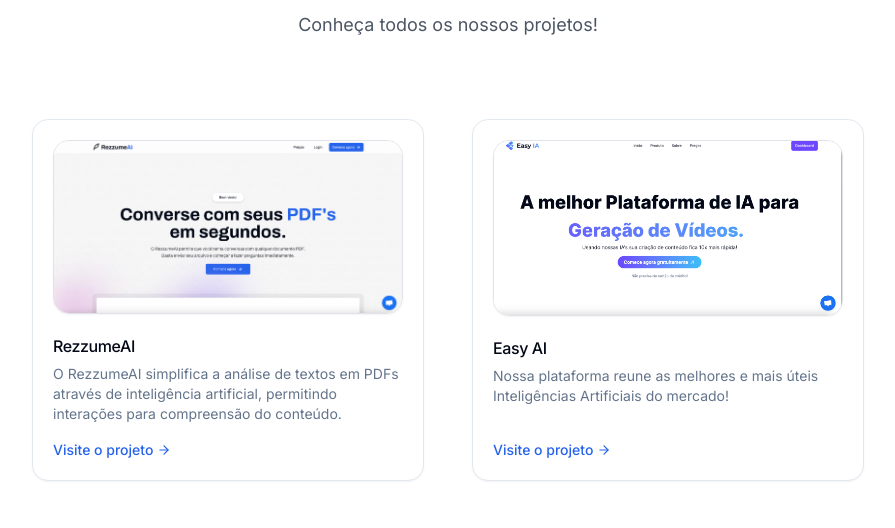
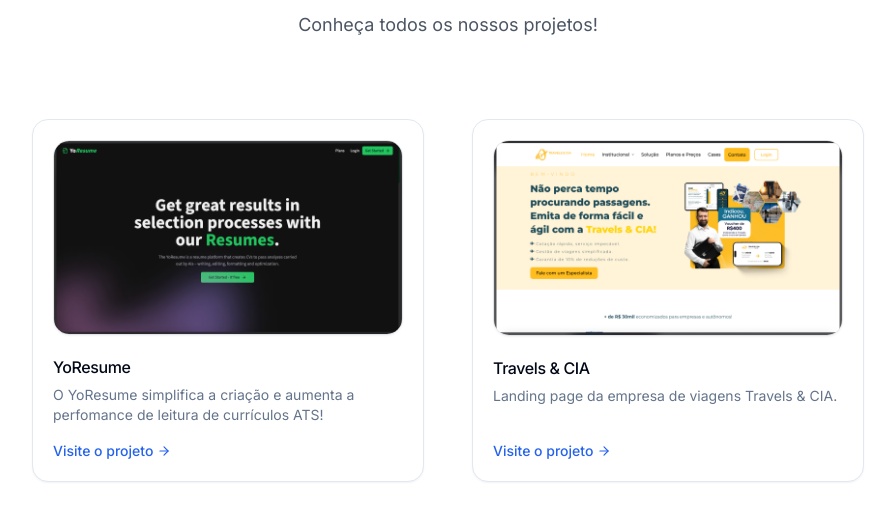
Before and after one commit to jovimoura/jm-tech-website, a React (Vite) app: page /about in a window 1280 px wide. Shown: the part 733-1261 px from the top of the page, without its empty margins (192-1087 px from the left). Built offline with nearby package versions, Linux system fonts and the light colour scheme.

Commit message:
new projects

```diff
--- a/src/routes/About.tsx
+++ b/src/routes/About.tsx
@@ -13,6 +13,20 @@
 import { Link } from "react-router-dom";
 
 const projects = [
+  {
+    src: "/images/projects/yoresume.png",
+    name: "YoResume",
+    link: "https://www.yoresume.work/",
+    description:
+      "O YoResume simplifica a criação e aumenta a perfomance de leitura de currículos ATS!",
+  },
+  {
+    src: "/images/projects/travels.png",
+    name: "Travels & CIA",
+    link: "https://travelsecia.com.br/",
+    description:
+      "Landing page da empresa de viagens Travels & CIA.",
+  },
   {
     src: "/images/projects/rezzumeai.png",
     name: "RezzumeAI",
```
Also changed, not shown: public/images/projects/travels.png (added), public/images/projects/yoresume.png (added).
